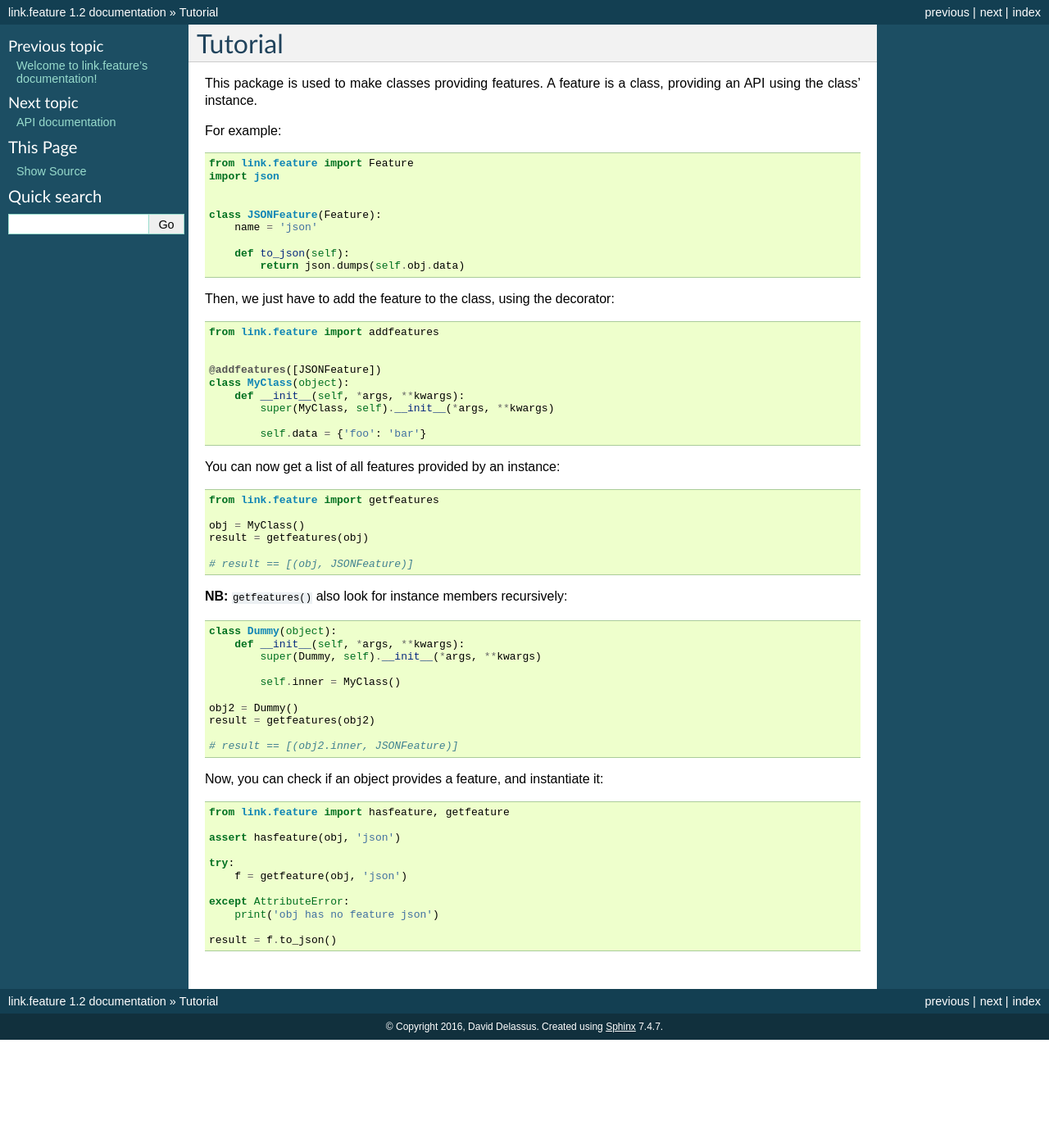
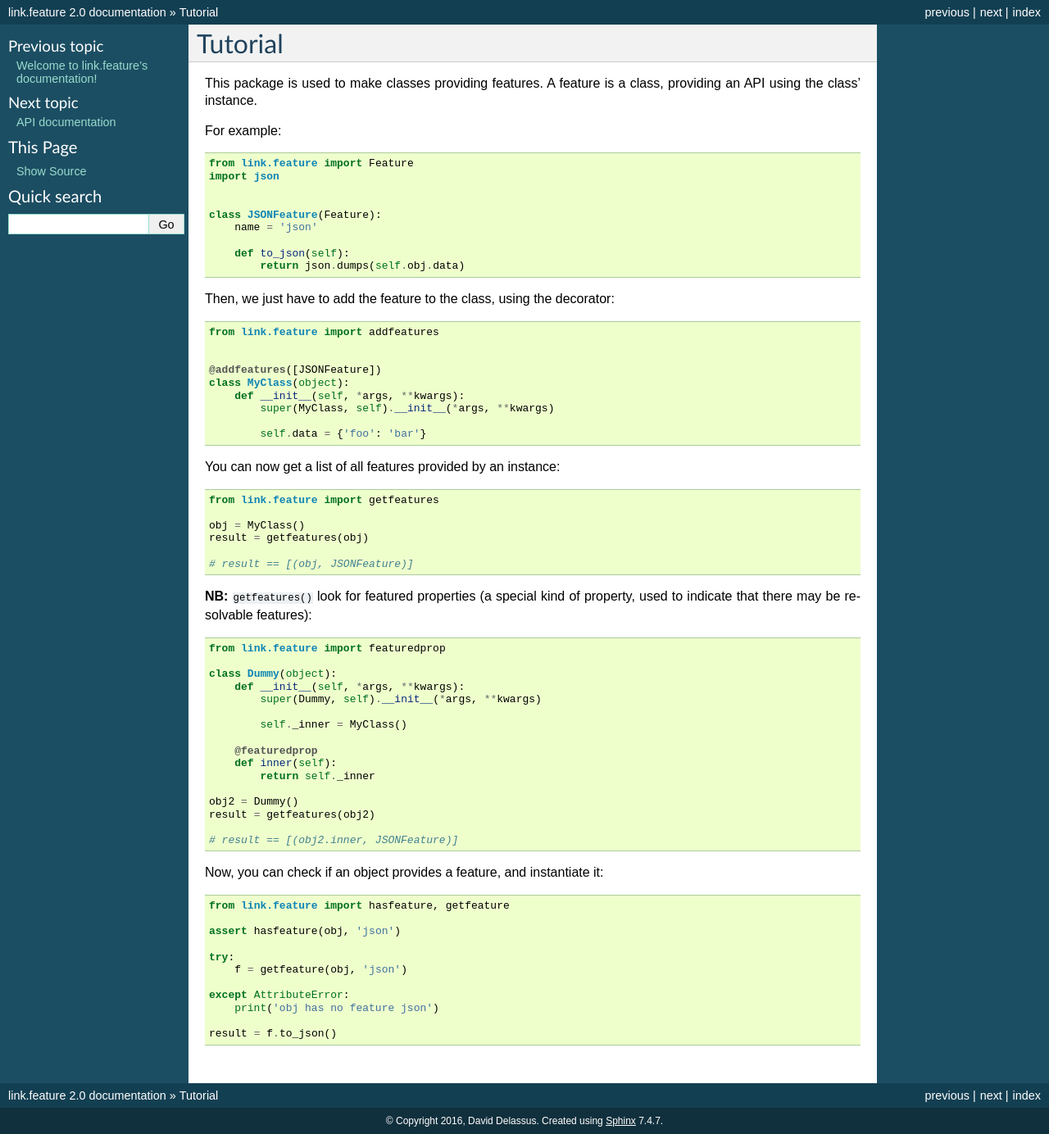
Before and after one commit to linkdd/link.feature, a Sphinx documentation site: the page built from doc/source/tutorial.rst, in a window 1280 px wide. Shown: the whole page at 82% size. Built offline with Sphinx 7.4.7, drawn with Linux system fonts in a browser that asks for light colours; before the commit the page ends 1269 px from its top, so only the background shows below that.

Commit message:
:fix: possible recursion problems
Going through all members may be problematic when there is an infinite tree.
For example, float objects provide two data descriptor: real and imag.
Thus, you can have:

>>> f = 1.0
>>> f.imag.imag.imag.imag.imag.imag # ...

In this case, getfeatures just reaches the Maximum Depth Recursion.

To avoid this, getfeatures will only traverse through properties of type featuredprop.

```diff
--- a/doc/source/conf.py
+++ b/doc/source/conf.py
@@ -60,9 +60,9 @@ author = 'David Delassus'
 # built documents.
 #
 # The short X.Y version.
-version = '1.2'
+version = '2.0'
 # The full version, including alpha/beta/rc tags.
-release = '1.2'
+release = '2.0'
 
 # The language for content autogenerated by Sphinx. Refer to documentation
 # for a list of supported languages.
--- a/doc/source/tutorial.rst
+++ b/doc/source/tutorial.rst
@@ -43,15 +43,22 @@ You can now get a list of all features provided by an instance:
 
    # result == [(obj, JSONFeature)]
 
-**NB:** ``getfeatures()`` also look for instance members recursively:
+**NB:** ``getfeatures()`` look for featured properties (a special kind of
+property, used to indicate that there may be resolvable features):
 
 .. code-block:: python
+
+   from link.feature import featuredprop
 
    class Dummy(object):
        def __init__(self, *args, **kwargs):
            super(Dummy, self).__init__(*args, **kwargs)
 
-           self.inner = MyClass()
+           self._inner = MyClass()
+
+       @featuredprop
+       def inner(self):
+           return self._inner
 
    obj2 = Dummy()
    result = getfeatures(obj2)
```
Also changed, not shown: 3 other files.
